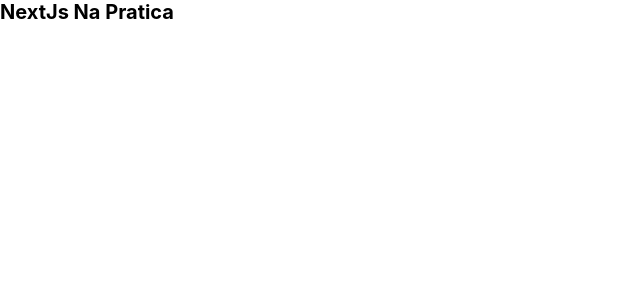
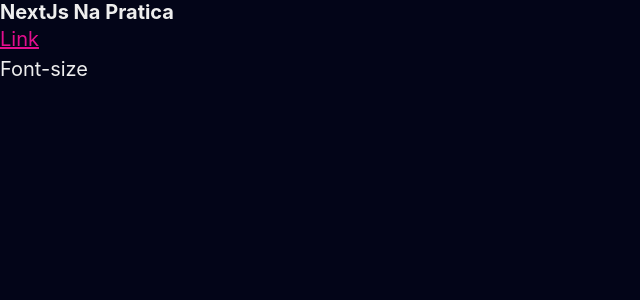
Before and after one commit to thiagonmiziara/my-trips, a Next.js app: page / in a window 1280 px wide. Shown: the top 300 px of the page, without its empty margins (0-640 px from the left). Built offline with nearby package versions, Linux system fonts and the light colour scheme.

Commit message:
add variaveis

```diff
--- a/src/components/Main/index.tsx
+++ b/src/components/Main/index.tsx
@@ -1,5 +1,11 @@
 const Main = () => {
-  return <h1>NextJs Na Pratica</h1>
+  return (
+    <div>
+      <h1>NextJs Na Pratica</h1>
+      <a href="">Link</a>
+      <p>Font-size</p>
+    </div>
+  )
 }
 
 export default Main
--- a/src/styles/global.ts
+++ b/src/styles/global.ts
@@ -1,6 +1,21 @@
 import { createGlobalStyle } from 'styled-components'
 
 const GlobalStyles = createGlobalStyle`
+ :root{
+//colors
+  --highlight: #e20e8d;
+  --background: #030518;
+  --white: #eeeeee;
+
+//max-width
+  --container: 100rem;
+
+//font
+  --small:1.5rem;
+  --medium: 3rem;
+  --large: 5rem;
+ }
+
   * {
     margin: 0;
     padding: 0;
@@ -13,11 +28,22 @@
 
   html, body, #__next {
     height: 100%;
+    background: var(--background);
+    color: var(--white);
   }
 
   body {
     font-family: -apple-system, BlinkMacSystemFont, 'Segoe UI', Roboto, Oxygen, Ubuntu, Cantarell, 'Open Sans', 'Helvetica Neue', sans-serif
   }
+
+  p,a{
+    font-size: 2rem;
+    line-height: var(--medium);
+  }
+
+  a{
+    color: var(--highlight);
+  }
 `
 
 export default GlobalStyles
```
